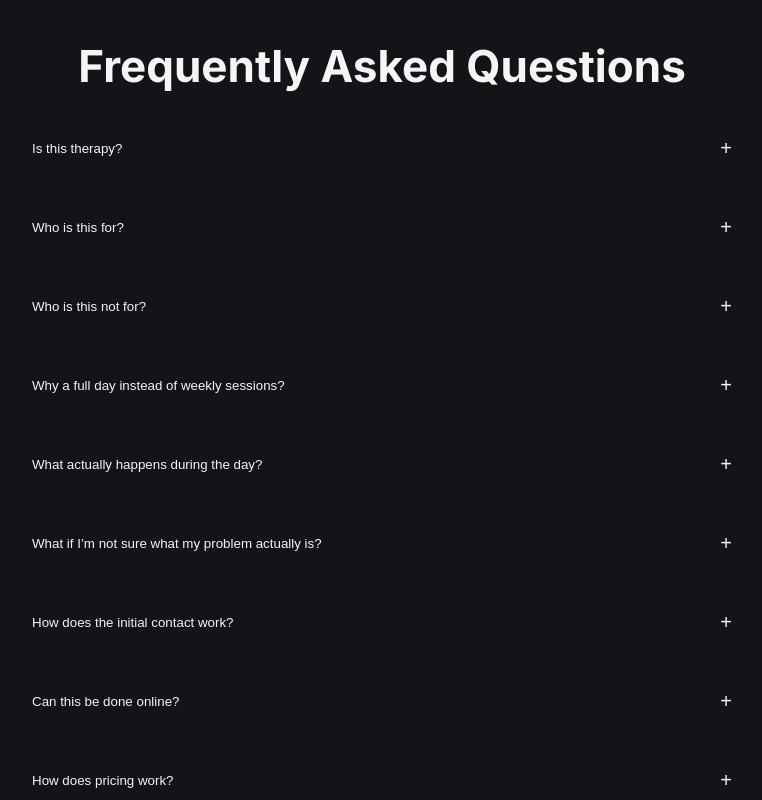
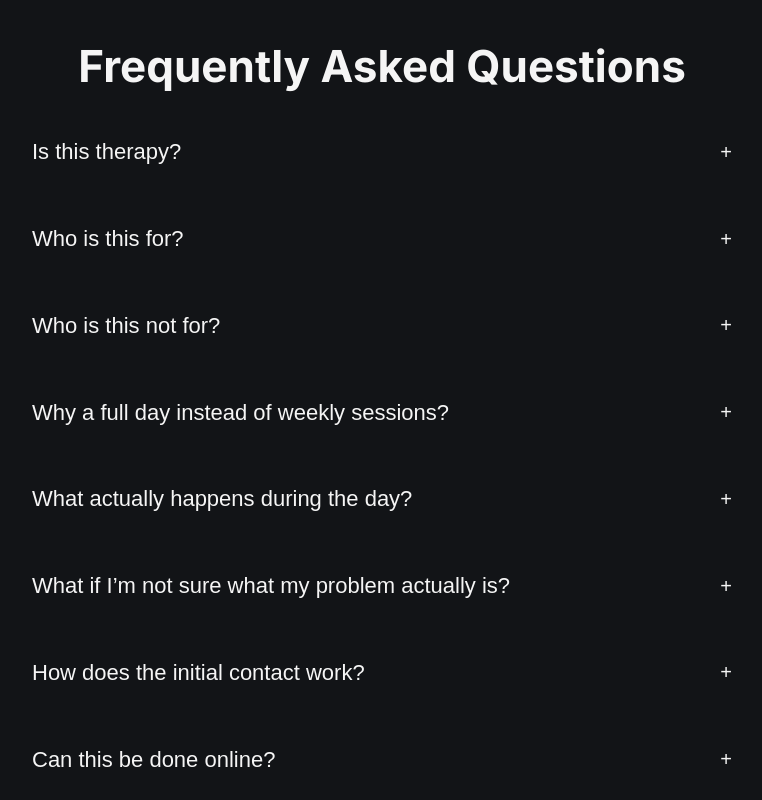
Before and after one commit to MadZen007/therethinktank-org, a Next.js app: page / in a window 1280 px wide. Shown: the part 5020-5820 px from the top of the page, without its empty margins (258-1020 px from the left). Built offline with nearby package versions, Linux system fonts and the light colour scheme; no server answers; the database is empty.

Commit message:
Fix FAQ accordion sizing and admin FAQ stats loading

```diff
--- a/app/components/FaqAccordion.tsx
+++ b/app/components/FaqAccordion.tsx
@@ -257,8 +257,9 @@ export default function FaqAccordion() {
                 textAlign: 'left',
                 background: 'none',
                 border: 'none',
-                padding: '0.75rem 0',
+                padding: '0.9rem 0',
                 color: 'inherit',
+                fontSize: '22px',
                 cursor: 'pointer',
                 display: 'flex',
                 justifyContent: 'space-between',
```
Also changed, not shown: app/rethink-admin-insights/page.tsx (+7 -5 lines).
